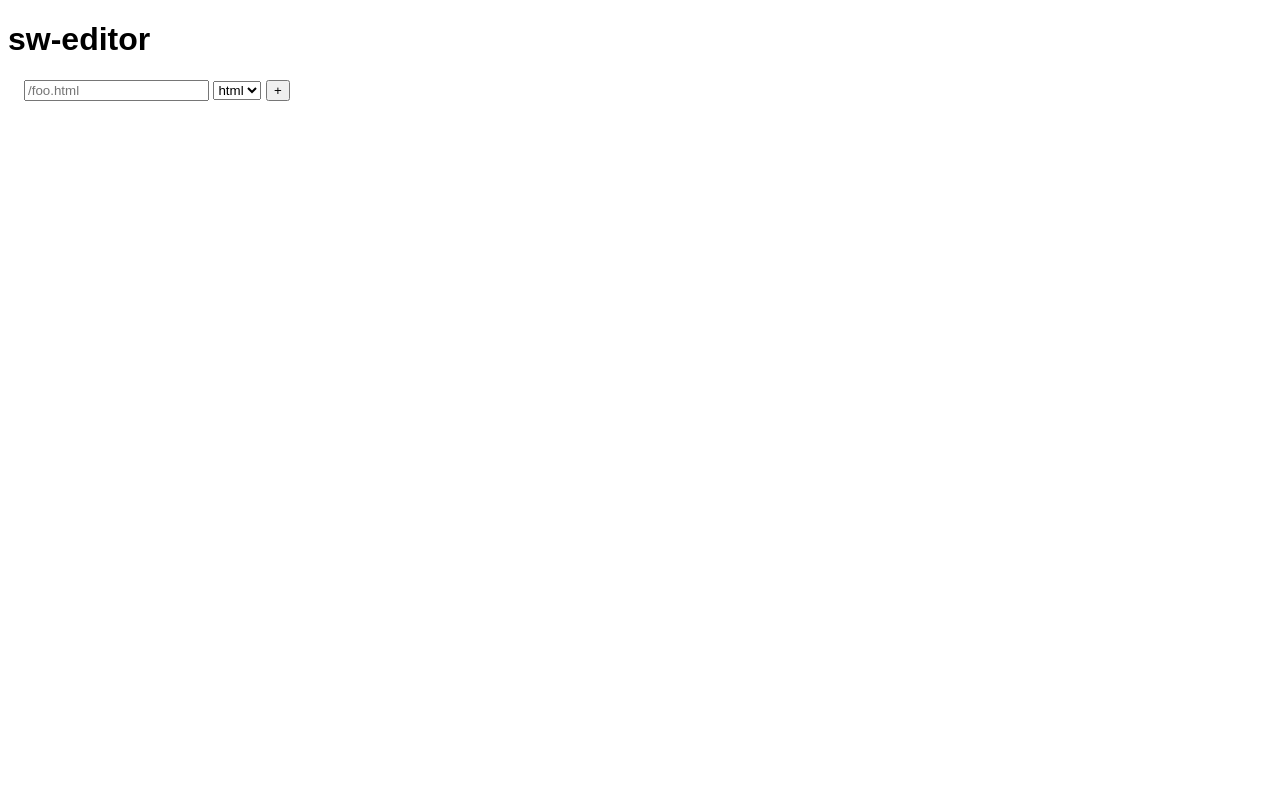
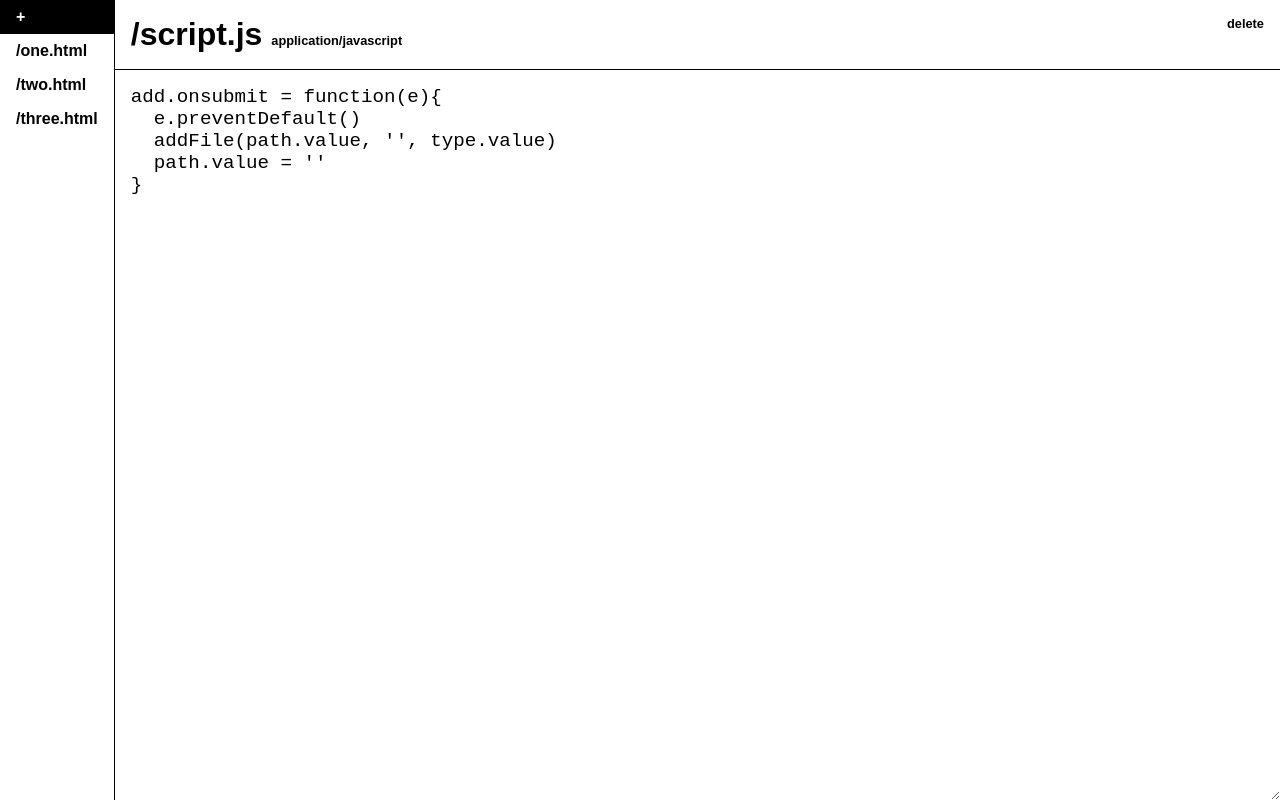
Before and after one commit to benfoxall/sw-editor, a plain HTML site: page index.html in a window 1280 px wide. Drawn offline with Linux system fonts and the light colour scheme.

Commit message:
Stubbed out ui

```diff
--- a/index.html
+++ b/index.html
@@ -6,45 +6,140 @@
     <style media="screen">
       body {
         font-family: sans-serif;
+        -webkit-font-smoothing: antialiased;
       }
       * {
         box-sizing: border-box;
       }
-      label, textarea{
-        display: block
+
+      body {
+        margin: 0;
       }
-      fieldset {
-        border: none;
-        border-radius: 3px;
-        padding:.4em;
-        position: relative;
-        box-shadow: rgba(0,0,0,0.2) 2px 3px 10px;
-        margin:1em;
+
+      #files {
+        list-style: none;
+        padding: 0;
+        margin: 0;
+      }
+
+      #files a {
+        color: #000;
+        text-decoration: none;
+        display: block;
+        padding: .5rem 1rem;
+        font-weight: 800;
+        transition: .2s;
+      }
+
+      #files a:hover {
+        background: #000;
+        color: #fff;
+      }
+
+      #new-file a {
+        display: inline-block;
+      }
+
+      #add {
+        border-bottom: 1px solid #000;
+        padding:1em 0;
+        padding: .5rem 1rem;
+        margin-bottom: 1em;
+      }
+      label {
+        display: block;
+        margin-bottom: .2em;
+      }
+      input, select {
+        display: block;
+        margin-bottom: 1em;
+        font-size: 1em;
+      }
+
+
+      #main {
+        display: flex;
+        height: 100vh;
+      }
+      #content {
+        border-left: 1px solid #000;
+        display: flex;
+        flex-flow: column;
+        flex:1;
+      }
+      h1 {
+        padding: 1rem;
+        margin: 0;
+        border-bottom: 1px solid #000;
+      }
+      h1 small {
+        font-size: .4em;
+      }
+      .rm {
+        float:right;
+        text-decoration: none;
+        font-size: .4em;
+        color: #000;
+      }
+      .rm:hover{
+        color: red;
       }
       textarea {
+        font-family: Andale Mono, monospace;
+        font-size: 1.2em;
         border: none;
-        margin:0;
-        border-radius: 3px;
-        width: 100%;
+        display: block;
+        flex: 1;
+        padding: 1rem;
       }
-      form {
-        margin:1em
-      }
+
     </style>
   </head>
   <body>
-    <h1>sw-editor</h1>
 
-    <form id="add">
+    <div id="main">
+      <ul id="files">
+        <li>
+          <a href="#" id="addToggle">+</a>
+          <form id="add" style="display:none">
+            <label for="path">
+              path
+            </label>
             <input id="path" name="path" placeholder="/foo.html">
-      <select id="type">
+            <label for="type">
+              content-type
+            </label>
+            <select id="type" name="type">
               <option value="text/html">html</option>
               <option value="script/javascript">js</option>
               <option value="text/css">css</option>
-        <option value="text/text">text</option>
+              <option value="text/plain">text</option>
             </select>
-      <button>+</button>
+            <input id="submit" type="submit" name="" value="create new file">
           </form>
+        </li>
+
+        <li><a href="#">/one.html</a></li>
+        <li><a href="#">/two.html</a></li>
+        <li><a href="#">/three.html</a></li>
+
+      </ul>
+
+      <div id="content">
+        <h1>/script.js
+          <small>application/javascript</small>
+          <a href="#" class="rm">delete</a>
+        </h1>
+
+        <textarea>add.onsubmit = function(e){
+  e.preventDefault()
+  addFile(path.value, '', type.value)
+  path.value = ''
+}
+</textarea>
+
+      </div>
+    </div>
 
     <script type="text/javascript">
 
@@ -64,7 +159,7 @@
 
         if(content) input.value = content
 
-        input.focus()
+        // input.focus()
 
 
         function rm() {
@@ -82,6 +177,17 @@
         e.preventDefault()
         addFile(path.value, '', type.value)
         path.value = ''
+        add.style.display = 'none'
+      }
+      addToggle.onclick = function(e){
+        e.preventDefault()
+
+        add.style.display =
+          add.style.display == 'block' ?
+            'none' : 'block'
+
+        if(add.style.display == 'block')
+          path.focus()
       }
 
 
@@ -167,7 +273,6 @@
 
 
 
-
     </script>
 
   </body>
```
Lines whose indentation alone changed are shown as unchanged.
